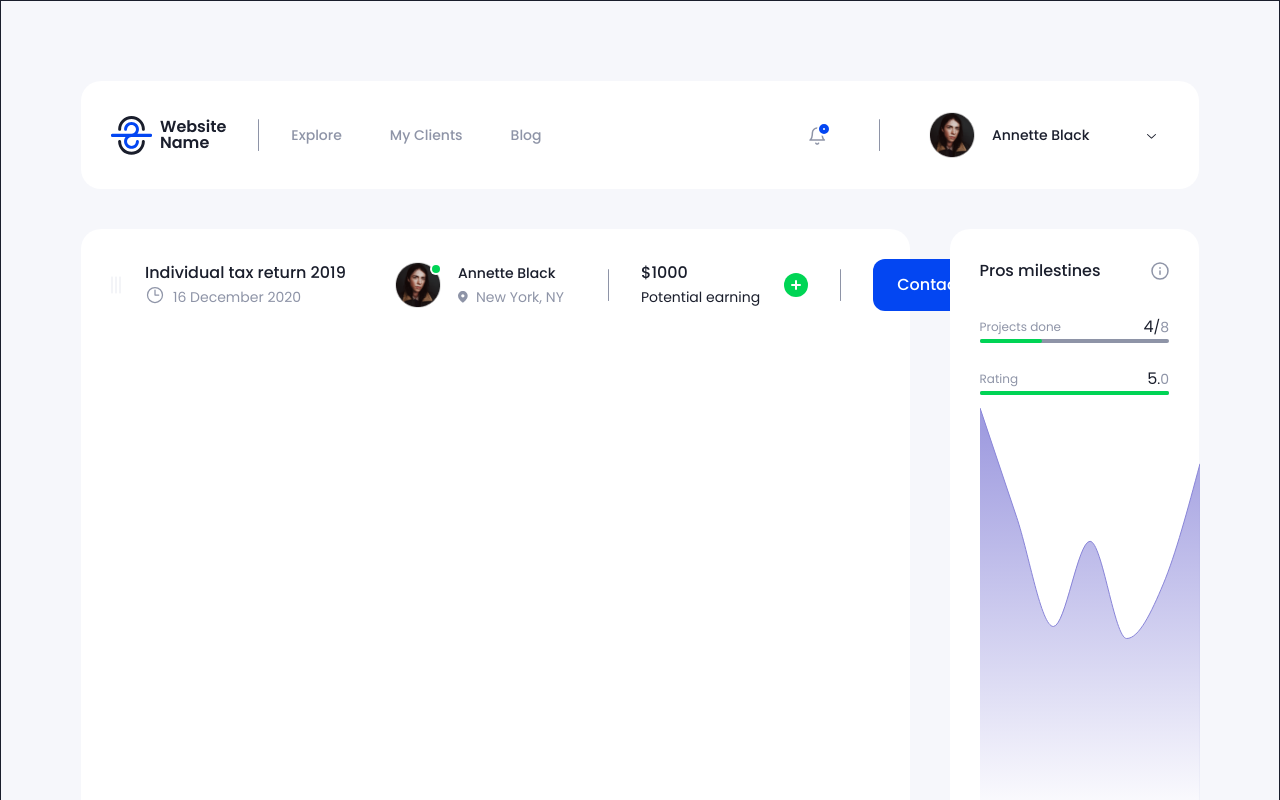
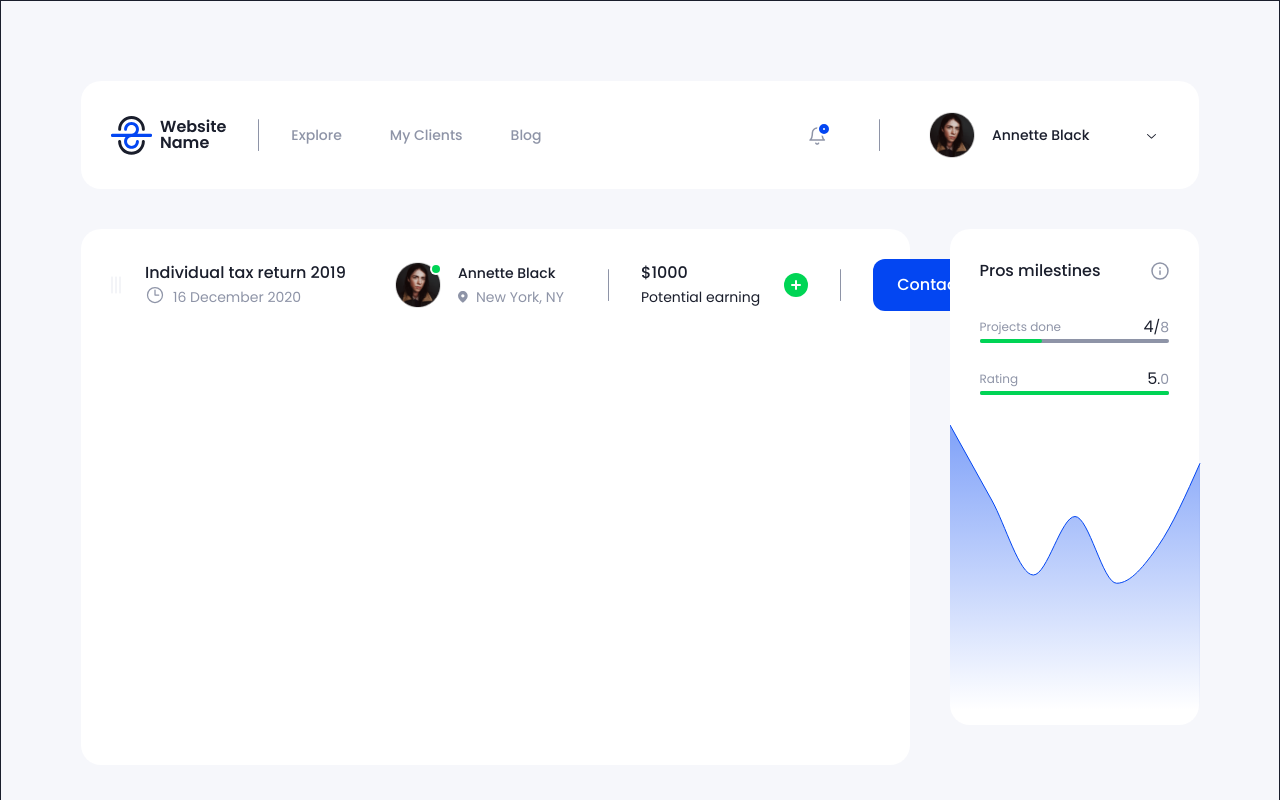
Before and after one commit to masudrahman-dev/grid-on, a React (Vite) app: page / in a window 1280 px wide. Shown: the top 800 px of the page. Built offline with nearby package versions, Linux system fonts and the light colour scheme.

Commit message:
pros milestone done

```diff
--- a/src/App.tsx
+++ b/src/App.tsx
@@ -5,78 +5,8 @@ import TaxReturn from "./components/organisms/tax-return/TaxReturn";
 import Navbar from "./components/organisms/navbar/Navbar";
 import ProsMilestone from "./components/organisms/pros-milestone/ProsMilestone";
 import clx from "./components/utils/clx";
-import ProgressBar from "./components/atoms/progress-bar/ProgressBar";
-import PointIcon from "./components/icons/point-icon/PointIcon";
-import { Area, AreaChart, Tooltip } from "recharts";
-
-const data = [
-  {
-    name: "Page A",
-    uv: 4000,
-    pv: 2400,
-    amt: 2400,
-  },
-  {
-    name: "Page B",
-    uv: 3000,
-    pv: 1398,
-    amt: 2210,
-  },
-  {
-    name: "Page C",
-    uv: 2000,
-    pv: 9800,
-    amt: 2290,
-  },
-  {
-    name: "Page D",
-    uv: 2780,
-    pv: 3908,
-    amt: 2000,
-  },
-  {
-    name: "Page E",
-    uv: 1890,
-    pv: 4800,
-    amt: 2181,
-  },
-  {
-    name: "Page F",
-    uv: 2390,
-    pv: 3800,
-    amt: 2500,
-  },
-  {
-    name: "Page G",
-    uv: 3490,
-    pv: 4300,
-    amt: 2100,
-  },
-];
 
 const App = () => {
-  const [divWidth, setDivWidth] = useState<number | 0>(0);
-  const divRef = useRef<HTMLDivElement>(null);
-
-  useEffect(() => {
-    const handleResize = () => {
-      if (divRef.current) {
-        setDivWidth(divRef.current.offsetWidth);
-      }
-    };
-
-    // Initial width on mount
-    handleResize();
-
-    // Event listener for window resize
-    window.addEventListener("resize", handleResize);
-
-    // Cleanup function to remove the event listener
-    return () => {
-      window.removeEventListener("resize", handleResize);
-    };
-  }, []);
-
   return (
     <MainContainer>
       <div className="grid-row-10  grid grid-cols-1 gap-10   lg:grid-cols-12 ">
@@ -86,65 +16,8 @@ const App = () => {
         <div className="col-span-9  row-span-2 rounded bg-white p-base ">
           <TaxReturn />
         </div>
-        <div ref={divRef} className="col-span-3    rounded bg-white p-base ">
-          <div className="space-y-8">
-            <div className="flex items-center justify-between">
-              <h1 className="text-title">Pros milestines</h1>
-              <PointIcon />
-            </div>
-            <div className="space-y-6">
-              <div>
-                <div className="flex items-center justify-between">
-                  <p className="text-subtitle text-gray">Projects done</p>
-                  <p>
-                    <span>4</span>
-                    <span className="text-sm">/</span>
-                    <span className="text-sm text-gray">8</span>
-                  </p>
-                </div>
-                <ProgressBar progress={33} />
-              </div>
-              <div>
-                <div className="flex items-center justify-between">
-                  <p className="text-subtitle text-gray">Rating</p>
-                  <p>
-                    <span>5</span>
-                    <span className="text-sm">.</span>
-                    <span className="text-sm text-gray">0</span>
-                  </p>
-                </div>
-                <ProgressBar progress={100} />
-              </div>
-            </div>
-          </div>
-          <div>
-            <AreaChart
-              width={divWidth}
-              height={450}
-              data={data}
-              margin={{ top: 13, right: 30, left: 0, bottom: 0 }}
-            >
-              <defs>
-                <linearGradient id="colorUv" x1="0" y1="0" x2="0" y2="1">
-                  <stop offset="5%" stopColor="#8884d8" stopOpacity={0.8} />
-                  <stop offset="95%" stopColor="#8884d8" stopOpacity={0} />
-                </linearGradient>
-                <linearGradient id="colorPv" x1="0" y1="0" x2="0" y2="1">
-                  <stop offset="5%" stopColor="#82ca9d" stopOpacity={0.8} />
-                  <stop offset="95%" stopColor="#82ca9d" stopOpacity={0} />
-                </linearGradient>
-              </defs>
-
-              <Tooltip />
-              <Area
-                type="monotone"
-                dataKey="uv"
-                stroke="#8884d8"
-                fillOpacity={1}
-                fill="url(#colorUv)"
-              />
-            </AreaChart>
-          </div>
+        <div className="col-span-3   space-y-[135px]  rounded bg-white ">
+          <ProsMilestone />
         </div>
         <div className="col-span-4    border ">item4</div>
         <div className="col-span-5    border ">item5</div>
--- /dev/null
+++ b/src/components/atoms/space/Space.tsx
@@ -0,0 +1,8 @@
+import React from "react";
+import clx from "../../utils/clx";
+
+const Space = ({ className }: { className: string }) => {
+  return <div className={clx("", className)}></div>;
+};
+
+export default Space;
--- a/src/components/molecules/projects-done/ProjectsDone.tsx
+++ b/src/components/molecules/projects-done/ProjectsDone.tsx
@@ -1,10 +1,12 @@
 import React from "react";
 
 import ProgressBar from "../../atoms/progress-bar/ProgressBar";
-import clx from "../../utils/clx";
+
 
 const ProjectsDone = () => {
   return (
+    <>
+      <div className="space-y-6">
         <div>
           <div className="flex items-center justify-between">
             <p className="text-subtitle text-gray">Projects done</p>
@@ -13,19 +15,22 @@ const ProjectsDone = () => {
               <span className="text-sm">/</span>
               <span className="text-sm text-gray">8</span>
             </p>
-        {/* <ProgressBar progress={40} /> */}
-        <div className="relative z-50">
-          <div
-            style={{ width: `${100}%` }}
-            className={clx("h-1  rounded-full bg-gray")}
-          ></div>
-          <div
-            style={{ width: `${23}%` }}
-            className={clx("absolute inset-0 h-1 rounded-full bg-secondary")}
-          ></div>
+          </div>
+          <ProgressBar progress={33} />
+        </div>
+        <div>
+          <div className="flex items-center justify-between">
+            <p className="text-subtitle text-gray">Rating</p>
+            <p>
+              <span>5</span>
+              <span className="text-sm">.</span>
+              <span className="text-sm text-gray">0</span>
+            </p>
+          </div>
+          <ProgressBar progress={100} />
         </div>
       </div>
-    </div>
+    </>
   );
 };
 
--- /dev/null
+++ b/src/components/molecules/pros-milestone-chart/ProsMilestoneChart.tsx
@@ -0,0 +1,77 @@
+import React from "react";
+import { Area, AreaChart, Tooltip } from "recharts";
+const data = [
+  {
+    name: "Page A",
+    uv: 4000,
+    pv: 2400,
+    amt: 2400,
+  },
+  {
+    name: "Page B",
+    uv: 3000,
+    pv: 1398,
+    amt: 2210,
+  },
+  {
+    name: "Page C",
+    uv: 2000,
+    pv: 9800,
+    amt: 2290,
+  },
+  {
+    name: "Page D",
+    uv: 2780,
+    pv: 3908,
+    amt: 2000,
+  },
+  {
+    name: "Page E",
+    uv: 1890,
+    pv: 4800,
+    amt: 2181,
+  },
+  {
+    name: "Page F",
+    uv: 2390,
+    pv: 3800,
+    amt: 2500,
+  },
+  {
+    name: "Page G",
+    uv: 3490,
+    pv: 4300,
+    amt: 2100,
+  },
+];
+const ProsMilestoneChart = ({ width }: { width: number }) => {
+  return (
+    <AreaChart
+      width={width + 10}
+      height={300}
+      data={data}
+      margin={{ top: 0, left: 0, bottom: 0, right: 10 }}
+    >
+      <defs>
+        <linearGradient id="colorUv" x1="0" y1="0" x2="0" y2="1">
+          <stop offset="5%" stopColor="#0346F2" stopOpacity={0.8} />
+          <stop offset="95%" stopColor="#0346F2" stopOpacity={0} />
+        </linearGradient>
+        <linearGradient id="colorPv" x1="0" y1="0" x2="0" y2="1">
+          <stop offset="5%" stopColor="#0346F2" stopOpacity={0.8} />
+          <stop offset="95%" stopColor="#0346F2" stopOpacity={0} />
+        </linearGradient>
+      </defs>
+
+      <Tooltip />
+      <Area
+        type="monotone"
+        dataKey="uv"
+        stroke="#0346F2"
+        fill="url(#colorUv)"
+      />
+    </AreaChart>
+  );
+};
+
+export default ProsMilestoneChart;
--- a/src/components/organisms/pros-milestone/ProsMilestone.tsx
+++ b/src/components/organisms/pros-milestone/ProsMilestone.tsx
@@ -1,12 +1,24 @@
 import React from "react";
 import PointIcon from "../../icons/point-icon/PointIcon";
+import ProjectsDone from "../../molecules/projects-done/ProjectsDone";
+import ProsMilestoneChart from "../../molecules/pros-milestone-chart/ProsMilestoneChart";
+import useMeasure from "../../../hooks/useMeasure/useMeasure";
 
 const ProsMilestone = () => {
+  const { ref, divWidth } = useMeasure();
+  console.log("divWidth :>> ", divWidth);
   return (
-    <div>
-      <div className="flex items-center justify-between">
-        <h1 className="text-title">Pros milestines</h1>
-        <PointIcon />
+    <div ref={ref}>
+      <div className="space-y-8 p-base ">
+        <div className="flex items-center justify-between">
+          <h1 className="text-title">Pros milestines</h1>
+          <PointIcon />
+        </div>
+
+        <ProjectsDone />
+      </div>
+      <div>
+        <ProsMilestoneChart width={divWidth} />
       </div>
     </div>
   );
--- /dev/null
+++ b/src/hooks/useMeasure/useMeasure.tsx
@@ -0,0 +1,28 @@
+import { useEffect, useRef, useState } from "react";
+
+const useMeasure = () => {
+  const [divWidth, setDivWidth] = useState<number>(0);
+  const ref = useRef<HTMLDivElement>(null);
+
+  useEffect(() => {
+    const handleResize = () => {
+      if (ref.current) {
+        setDivWidth(ref.current.offsetWidth);
+      }
+    };
+
+    // Initial width on mount
+    handleResize();
+
+    // Event listener for window resize
+    window.addEventListener("resize", handleResize);
+
+    // Cleanup function to remove the event listener
+    return () => {
+      window.removeEventListener("resize", handleResize);
+    };
+  }, []);
+  return { divWidth, ref };
+};
+
+export default useMeasure;
```
Lines whose indentation alone changed are shown as unchanged.
